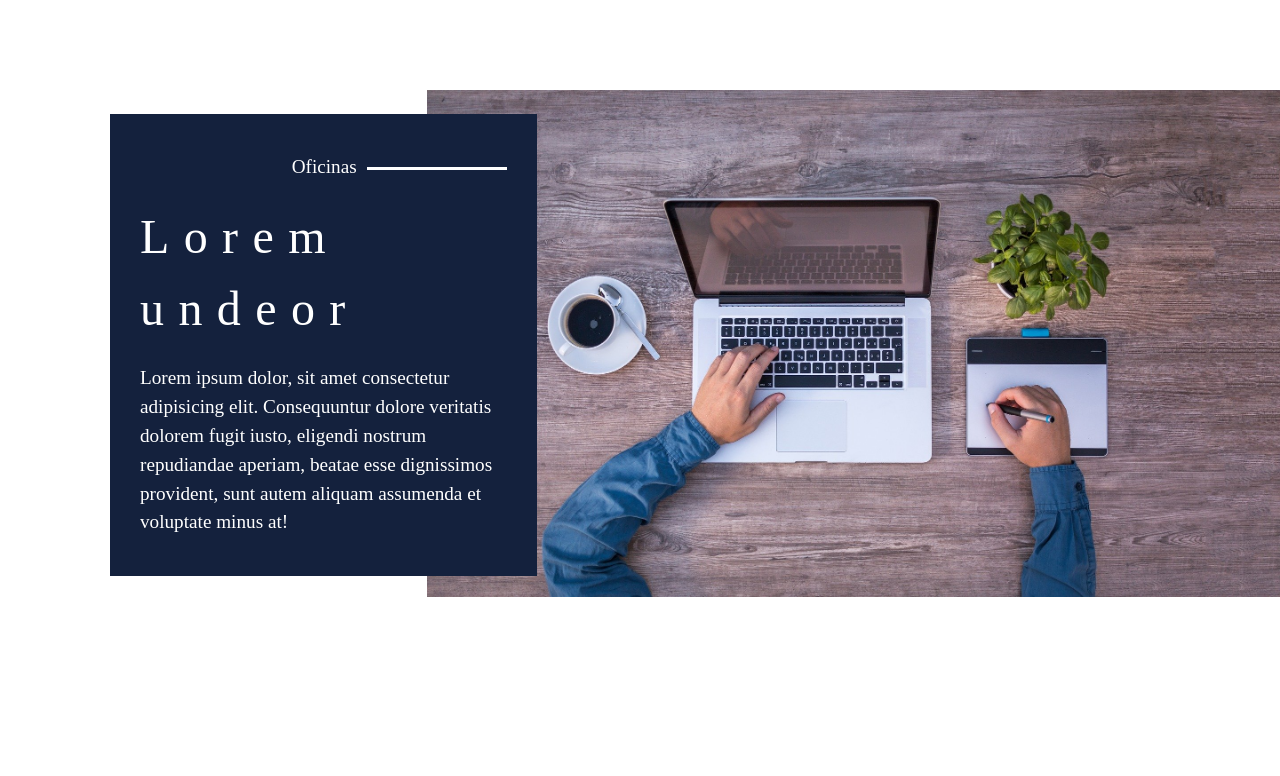
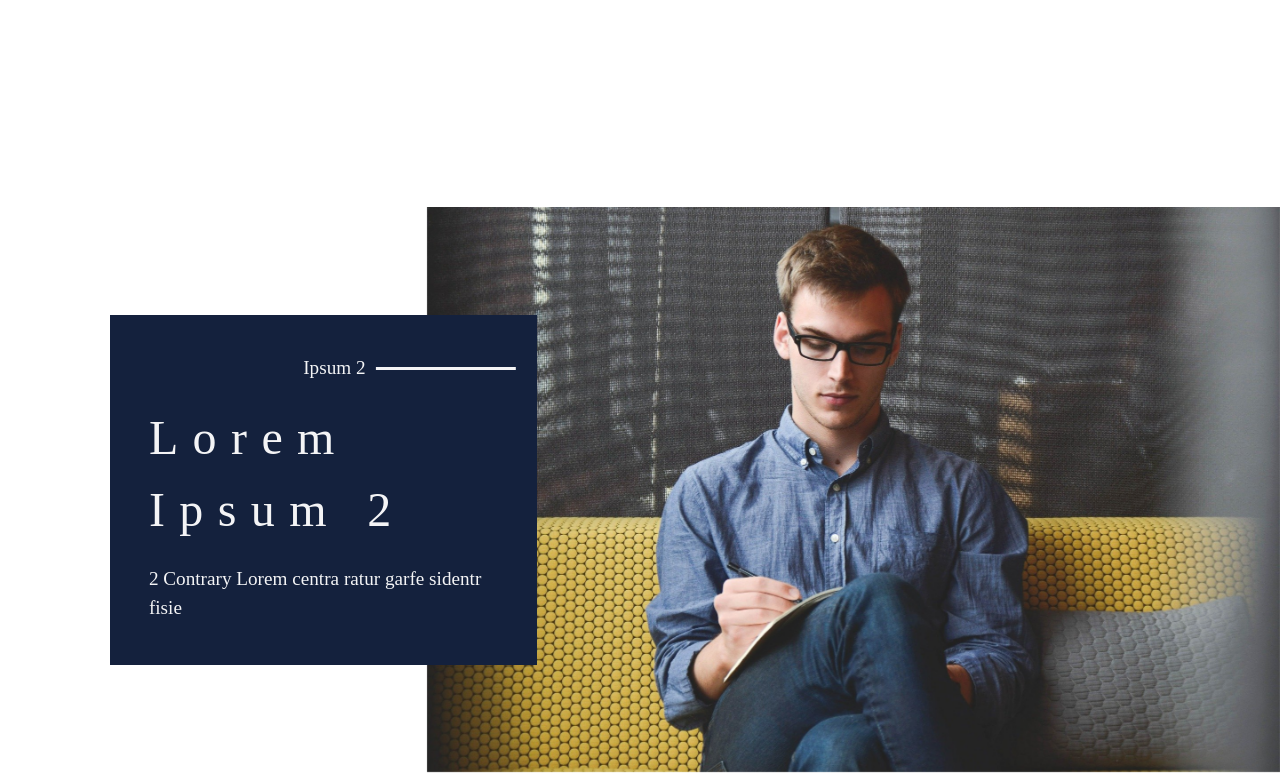
Before and after one commit to conradrc27/space, a website built with webpack: page assets/index.template.html in a window 1280 px wide. Shown: the part 1628-2404 px from the top of the page. Built offline with nearby package versions, Linux system fonts and the light colour scheme; files whose address does not match are found by name.

Commit message:
Animations

```diff
--- a/assets/css/app.scss
+++ b/assets/css/app.scss
@@ -102,6 +102,11 @@ figure {
 }
 
 .slider{
+    .image{
+        min-height: 100vh;
+        display: flex;
+        align-items: center;
+    }
     header{
         background-color: $blue;
         color: $white;
@@ -110,6 +115,8 @@ figure {
         width: 90%;
         box-sizing: border-box;
         margin: 0 auto;
+        z-index: 10;
+        position: relative;
         h2{
             margin:0px
         }
@@ -130,6 +137,22 @@ figure {
         }
     }
 }
+
+#slider-text-content{
+    transition: all 0.6s ease-out;
+    &.hide{
+        opacity: 0;
+        transform: translateX(200px);
+    }
+}
+
+#slider-image{
+    transition: all 0.6s ease-out;
+    &.hide{
+        opacity: 0;
+    }
+}
+
 
 .mission {
     align-items: center; //alineado vertical
--- a/assets/index.template.html
+++ b/assets/index.template.html
@@ -48,6 +48,7 @@
     <section class="grid-main-area slider">
         <div class="text">
             <header>
+                <div id="slider-text-content">
                     <p id="slider-subtitle" class="separator">Oficinas</p>
                     <h2 id="slider-title"> Lorem undeor</h2>
                     <p id="slider-text">
@@ -55,6 +56,7 @@
                         fugit iusto, eligendi nostrum repudiandae aperiam, beatae esse dignissimos provident, sunt autem
                         aliquam assumenda et voluptate minus at!
                     </p>
+                </div>
             </header>
         </div>
         <div class="image">
--- /dev/null
+++ b/assets/javascript/slider/elements.js
@@ -0,0 +1,16 @@
+const elements =  [
+    {
+      title: "Lorem Ipsum",
+      subtitle: "Ipsum",
+      image: "../images/4.jpg",
+      text: "Lorem centra ratur garfe sidentr fisie",
+    },
+    {
+      title: "Lorem Ipsum 2",
+      subtitle: "Ipsum 2",
+      image: "../images/3.jpg",
+      text: "2 Contrary Lorem centra ratur garfe sidentr fisie",
+    },
+  ];
+
+export default elements;
--- a/assets/javascript/slider/sliderDOM.js
+++ b/assets/javascript/slider/sliderDOM.js
@@ -1,32 +1,29 @@
-import Slider from './slider';
+import Slider from "./slider";
+import elements from './elements';
 
-let sliderText= document.querySelector("#slider-text");
-let sliderTitle= document.querySelector("#slider-title");
-let sliderSubTitle= document.querySelector("#slider-subtitle");
-let sliderImage= document.querySelector("#slider-image");
+let sliderText = document.querySelector("#slider-text");
+let sliderTitle = document.querySelector("#slider-title");
+let sliderSubTitle = document.querySelector("#slider-subtitle");
+let sliderImage = document.querySelector("#slider-image");
+let sliderTextContent = document.querySelector("#slider-text-content");
 
 let slider = new Slider({
-    elements:[
-        {
-            title:'Lorem Ipsum',
-            subtitle: 'Ipsum',
-            image: '../images/4.jpg',
-            text: 'Lorem centra ratur garfe sidentr fisie'
-        },
-        {
-            title:'Lorem Ipsum 2',
-            subtitle: 'Ipsum 2',
-            image: '../images/3.jpg',
-            text: '2 Contrary Lorem centra ratur garfe sidentr fisie'
-        }
-    ],
-    animationFunc: function(element){
-       sliderTitle.innerHTML = element.title;
-       sliderSubTitle.innerHTML=element.subtitle;
-       sliderText.innerHTML= element.text;
-       sliderImage.src=element.image;
-    },
-    speed:2000
+  elements,
+  animationFunc: function (element) {
+    sliderTextContent.classList.add("hide");
+    sliderImage.classList.add("hide");
+
+    setTimeout(function () {
+      sliderTitle.innerHTML = element.title;
+      sliderSubTitle.innerHTML = element.subtitle;
+      sliderText.innerHTML = element.text;
+      sliderImage.src = element.image;
+
+      sliderTextContent.classList.remove("hide");
+      sliderImage.classList.remove("hide");
+    }, 600);
+  },
+  speed: 4000,
 });
 
-//slider.play();
+slider.play();
```
Lines whose indentation alone changed are shown as unchanged.
